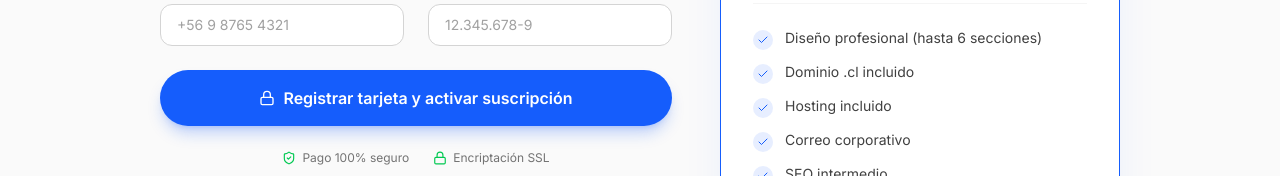
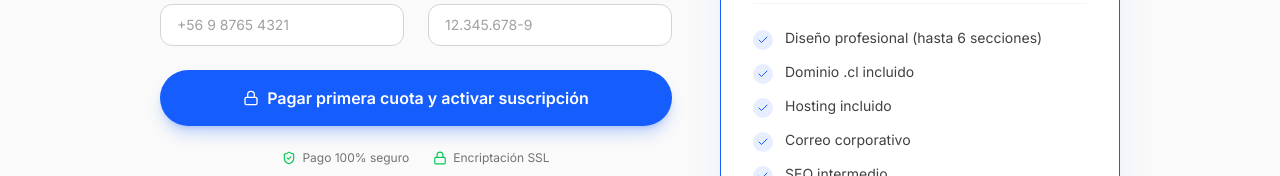
Before and after one commit to Tobal-SolidStack/pagina, a Next.js app: page /checkout in a window 1280 px wide. Shown: the part 363-539 px from the top of the page. Built offline with nearby package versions, Linux system fonts and the light colour scheme.

Commit message:
fix: texto del botón de checkout para suscripciones

```diff
--- a/src/components/checkout/checkout-form.tsx
+++ b/src/components/checkout/checkout-form.tsx
@@ -140,7 +140,7 @@ export function CheckoutForm({ planId }: Props) {
               ) : isSubscription ? (
                 <>
                   <Lock className="h-4 w-4" />
-                  Registrar tarjeta y activar suscripción
+                  Pagar primera cuota y activar suscripción
                 </>
               ) : (
                 <>
```
